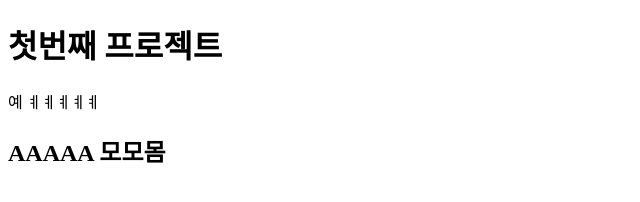
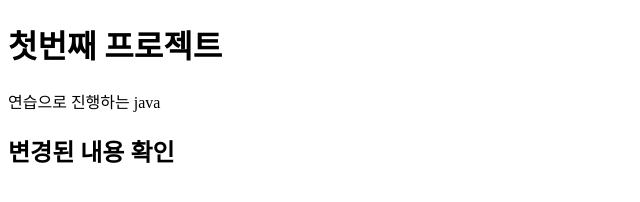
Before and after one commit to jeonggi-jeon/j_project, a plain HTML site: page index.html in a window 1280 px wide. Shown: the whole page, without its empty margins (0-640 px from the left). Drawn offline with Linux system fonts and the light colour scheme.

Commit message:
index update commit

```diff
--- a/index.html
+++ b/index.html
@@ -9,7 +9,7 @@
 
   <body>
     <h1>첫번째 프로젝트</h1>
-    <p>예 ㅖㅖㅖㅖㅖ</p>
-    <h2>AAAAA 모모몸</h2>
+    <p>연습으로 진행하는 java</p>
+    <h2>변경된 내용 확인</h2>
   </body>
 </html>
```
